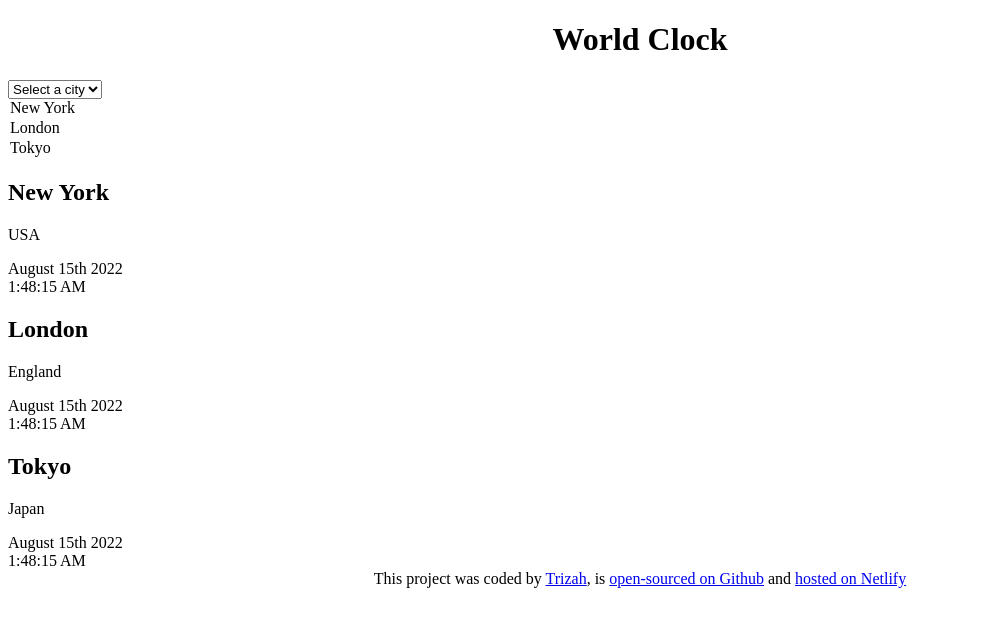
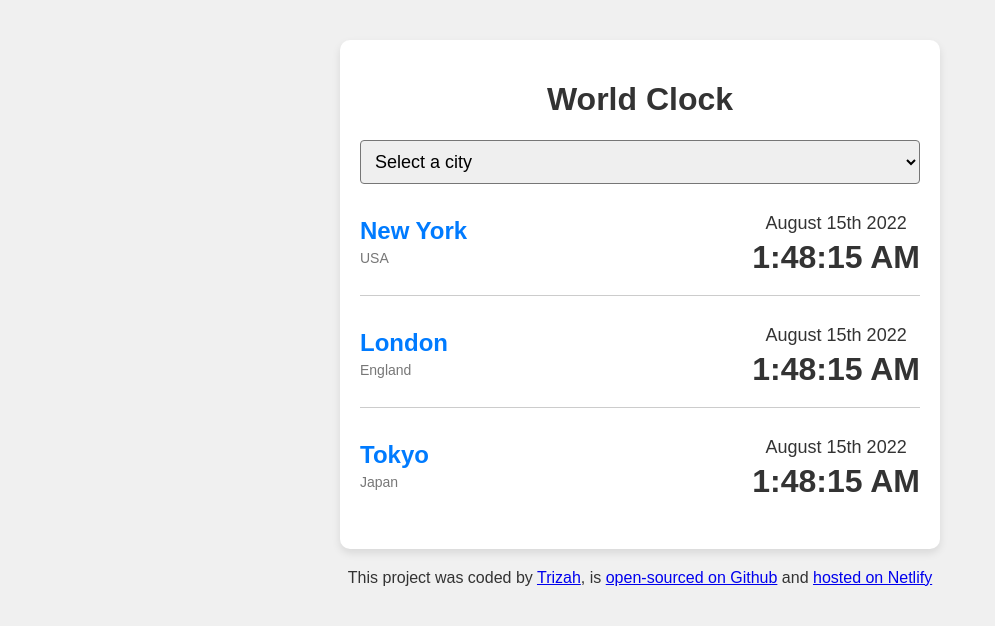
Before and after one commit to Trizah75/World-Clock-Project, a plain HTML site: page index.html in a window 1280 px wide. Shown: the whole page, without its empty margins (0-995 px from the left). Drawn offline with Linux system fonts and the light colour scheme.

Commit message:
added basic html and css

```diff
--- a/index.html
+++ b/index.html
@@ -10,28 +10,40 @@
     <div class="container">
       <h1>World Clock</h1>
       <select>
-     <option value="">Select a city</Select></option>
+        <option value="">Select a city</option>
         <option value="">New York</option>
         <option value="">London</option>
         <option value="">Tokyo</option>
       </select>
       <div class="city">
+        <div class="city-info">
           <h2>New York</h2>
           <p>USA</p>
+        </div>
+        <div class="time-container">
           <div class="date">August 15th 2022</div>
           <div class="time">1:48:15 AM</div>
         </div>
+      </div>
       <div class="city">
+        <div class="city-info">
           <h2>London</h2>
           <p>England</p>
+        </div>
+        <div class="time-container">
           <div class="date">August 15th 2022</div>
           <div class="time">1:48:15 AM</div>
         </div>
+      </div>
       <div class="city">
+        <div class="city-info">
           <h2>Tokyo</h2>
           <p>Japan</p>
+        </div>
+        <div class="time-container">
           <div class="date">August 15th 2022</div>
           <div class="time">1:48:15 AM</div>
+        </div>
       </div>
     </div>
     <footer>
--- a/src/style.css
+++ b/src/style.css
@@ -1,5 +1,66 @@
+body {
+  font-family: Arial, Helvetica, sans-serif;
+  background-color: #f0f0f0;
+  color: #333;
+  margin: 0;
+  padding: 20px;
+}
+select {
+  display: block;
+  width: 100%;
+  font-size: 18px;
+  border-radius: 4px;
+  padding: 10px;
+}
+.container {
+  max-width: 600px;
+  margin: 20px auto;
+  background-color: white;
+  border-radius: 10px;
+  box-shadow: 0 4px 8px rgba(0, 0, 0, 0.1);
+  padding: 20px;
+  box-sizing: border-box;
+}
+.city {
+  display: flex;
+  justify-content: space-between;
+  align-items: center;
+  border-bottom: 1px solid #ccc;
+  padding: 14px 0;
+  margin: 10px 0;
+}
+.city:last-child {
+  border-bottom: none;
+}
+.city-info {
+  flex-grow: 1;
+}
+h2 {
+  font-size: 24px;
+  margin: 0;
+  color: #007bff;
+}
+p {
+  font-size: 14px;
+  color: #777;
+  margin: 5px 0;
+}
+
 h1 {
   text-align: center;
+}
+.date,
+.time {
+  font-size: 18px;
+  margin: 5px 0;
+  color: #333;
+}
+.time-container {
+  text-align: center;
+}
+.time {
+  font-weight: bold;
+  font-size: 32px;
 }
 footer {
   text-align: center;
```
Lines whose indentation alone changed are shown as unchanged.
